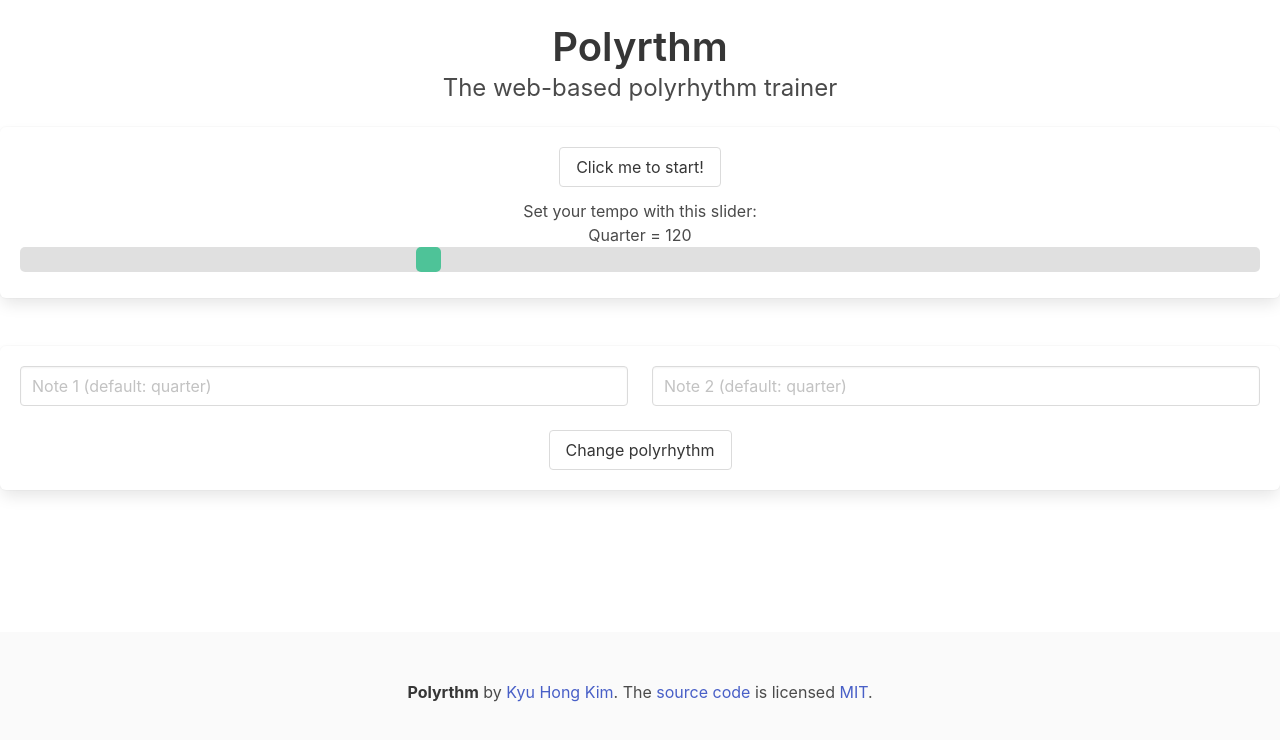
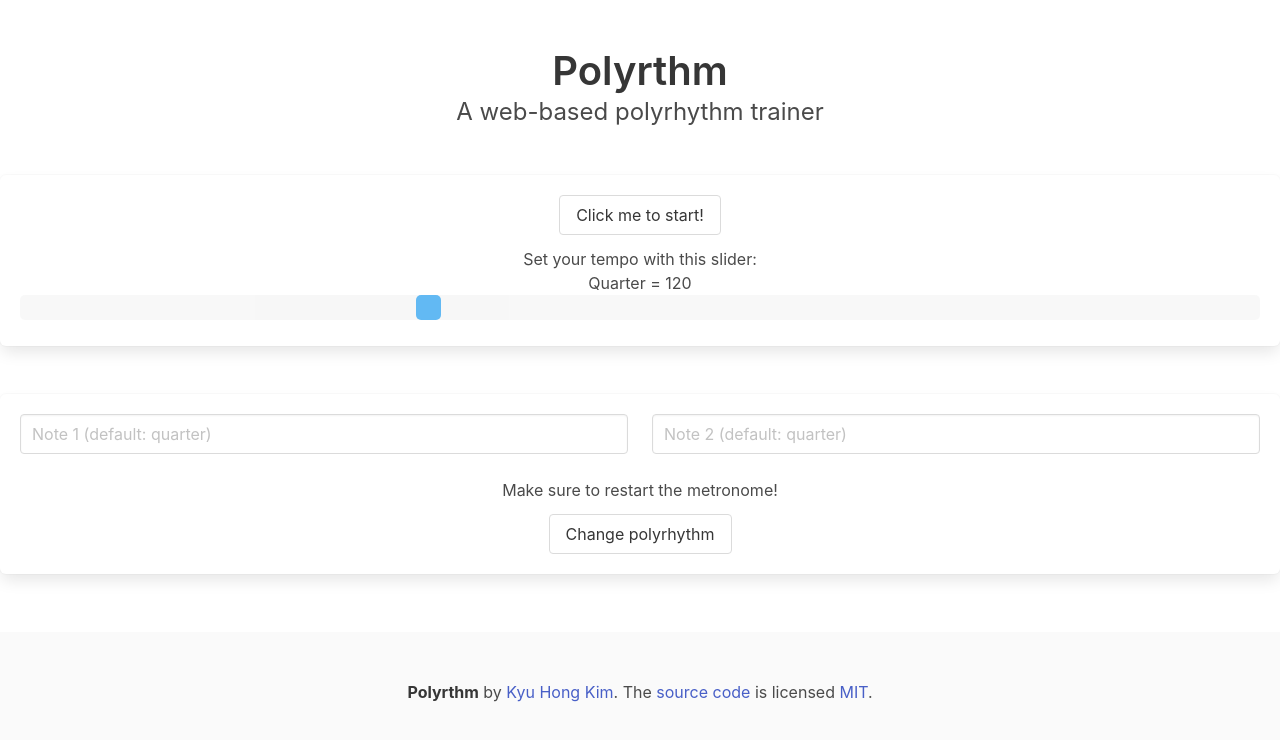
Before and after one commit to 03kkim/polyrhythm-bulma, a React (Create React App) app: page / in a window 1280 px wide. Shown: the top 740 px of the page. Built offline with nearby package versions, Linux system fonts and the light colour scheme.

Commit message:
formatting, change sounds

```diff
--- a/src/App.js
+++ b/src/App.js
@@ -1,5 +1,5 @@
 import './App.sass';
-import * as Tone from 'tone';
+import * as Tone from "tone";
 import { useState, useEffect, useRef, useMemo, useCallback } from "react";
 import { Button } from "./components/FlashingButton";
 import { RangeSlider } from "./components/RangeSlider";
@@ -11,7 +11,15 @@ function App() {
   const [tempo, setTempo] = useState(120);
 
   const synthA = new Tone.MembraneSynth().toDestination();
-  const synthB = new Tone.MembraneSynth().toDestination();
+  const synthB = new Tone.MetalSynth({
+    "envelope": {
+      "attack": 0.01,
+      "decay": 0.1,
+      "release": 0.01,
+    }
+  }).toDestination();
+
+  // memoized function that is executed when the slider's value is changed (mouseup)
   const sliderValueChanged = useCallback(val => {
     console.log("NEW VALUE", val);
     setTempo(val);
@@ -31,8 +39,8 @@ function App() {
 
 
   /**
-   * CREDIT TO RENZO (renzol2) FOR FIGURING THIS OUT
-   * Changes button color based on time:
+   * CREDIT TO RENZO (renzol2) FOR FIGURING THIS OUT Changes button color based
+   * on time:
    * - if round(time) is odd, make it normal
    * - if round(time) is even, make it a warning
    * @param {Number} time current time of loop
@@ -53,10 +61,10 @@ function App() {
     updateTempo()
   }, [tempo]);
 
-  const createLoop = (note, attackReleaseLength, rhythm) => {
+  const createLoop = (synth, note, attackReleaseLength, rhythm) => {
     return new Tone.Loop((time) => {
-      synthA.triggerAttackRelease(note, attackReleaseLength, time);
-      console.log(time);
+      synth.triggerAttackRelease(note, attackReleaseLength, time);
+      console.log(rhythm + ": " + time);
       currentBeat.current = currentBeat.current + 1;
     }, rhythm);
   }
@@ -69,12 +77,14 @@ function App() {
   }
   const startTone = () => {
     setIsPlaying(true);
-      // The loop is initialized in clickLoop, which is a useRef() which means that it persists through renders
-      clickLoopA.current = createLoop("C1", attackReleaseLengthA, rhythmA)
-      clickLoopB.current = createLoop("E2", attackReleaseLengthB, rhythmB)
+      // The loop is initialized in clickLoop, which is a useRef() which means
+      // that it persists through renders
+      clickLoopA.current = createLoop(synthA, "C1", attackReleaseLengthA, rhythmA)
+      clickLoopB.current = createLoop(synthB, "E2", attackReleaseLengthB, rhythmB)
 
       clickLoopA.current.start(0.2);
-      clickLoopB.current.start(0.2);
+      // to bypass the "must be strictly greater than error"
+      clickLoopB.current.start(0.20000000000001);
 
       Tone.Transport.start(0.3);
       // sets Transport's BPM
@@ -88,7 +98,6 @@ function App() {
       startTone();
     }
   }
-
   const sliderProps = useMemo(
     () => ({
       min: 0,
@@ -109,10 +118,10 @@ function App() {
   return (
     <div className="Site">
       <main className="Site-content">
-      <div className="container is-fullhd pt-5 has-text-centered mb-6">
+        <div className="container is-fullhd has-text-centered my-6">
           <h2 className="title is-2">Polyrthm</h2>
-        <p className="subtitle is-4">The web-based polyrhythm trainer</p>
-        <div className="box mb-6">
+          <p className="subtitle is-4">A web-based polyrhythm trainer</p>
+          <div className="box my-6">
             <Button color={buttonColor} onClick={toggleTone} isPlaying={isPlaying} spacing="mb-3" buttonContent="Click me to start!" />
             <RangeSlider {...sliderProps} min={33} max={300} step="0.5" />
           </div>
@@ -125,6 +134,7 @@ function App() {
               <input id="text2" className="input" type="text" placeholder="Note 2 (default: quarter)" />
               </div>
             </div>
+            <h2 className="subtitle-6 mb-3">Make sure to restart the metronome!</h2>
             <Button buttonContent="Change polyrhythm" onClick={changePolyrhythm}/>
           </div>
         </div>
--- a/src/components/RangeSlider.js
+++ b/src/components/RangeSlider.js
@@ -24,7 +24,7 @@ export const RangeSlider = memo(
         onChange(sliderVal);
     }
     }, [mouseState]);
-    console.log("RENDER");
+    // console.log("RENDER");
     return (
     <div className="range-slider">
         <p>{label}</p>
--- a/src/components/Slider.css
+++ b/src/components/Slider.css
@@ -8,7 +8,7 @@
     appearance: none;
     width: 100%; /* Full-width */
     height: 25px; /* Specified height */
-    background: #d3d3d3; /* Grey background */
+    background: hsl(0, 0%, 96%); /* Grey background */
     outline: none; /* Remove outline */
     opacity: 0.7; /* Set transparency (for mouse-over effects on hover) */
     -webkit-transition: .2s; /* 0.2 seconds transition on hover */
@@ -27,7 +27,7 @@
     appearance: none;
     width: 25px; /* Set a specific slider handle width */
     height: 25px; /* Slider handle height */
-    background: #04AA6D; /* Green background */
+    background: hsl(204, 86%, 53%); /* blue slider square */
     cursor: pointer; /* Cursor on hover */
     border-radius: 5px;
   }
@@ -35,7 +35,7 @@
   .slider::-moz-range-thumb {
     width: 25px; /* Set a specific slider handle width */
     height: 25px; /* Slider handle height */
-    background: #04AA6D; /* Green background */
+    background: hsl(204, 86%, 53%)); /* blue slider square */
     cursor: pointer; /* Cursor on hover */
     border-radius: 5px;
   }
```
Lines whose indentation alone changed are shown as unchanged.
